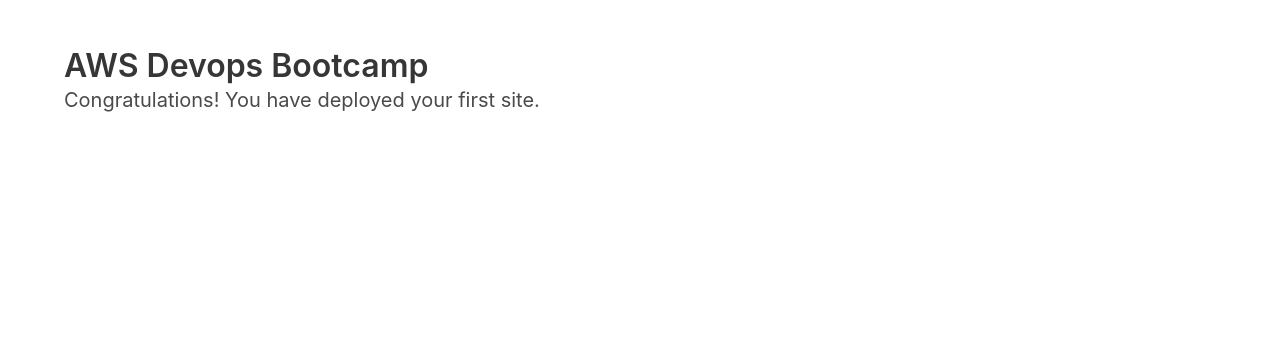
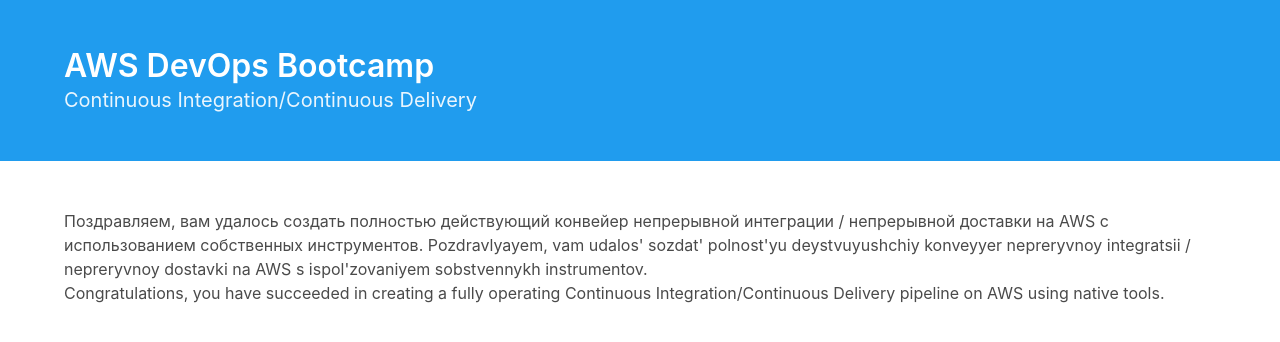
Before and after one commit to singledigit/do-bc, a website: page site/index.html in a window 1280 px wide. Drawn offline with nearby package versions, Linux system fonts and the light colour scheme.

Commit message:
updated site

```diff
--- a/site/index.html
+++ b/site/index.html
@@ -1,5 +1,6 @@
 <!DOCTYPE html>
 <html>
+
 <head>
   <meta charset="utf-8">
   <meta name="viewport" content="width=device-width, initial-scale=1">
@@ -7,16 +8,30 @@
   <link rel="stylesheet" href="https://cdnjs.cloudflare.com/ajax/libs/bulma/0.7.2/css/bulma.min.css">
   <script defer src="https://use.fontawesome.com/releases/v5.3.1/js/all.js"></script>
 </head>
+
 <body>
+  <section class="hero is-info">
+    <div class="hero-body">
+      <div class="container">
+        <h1 class="title">
+          AWS DevOps Bootcamp
+        </h1>
+        <h2 class="subtitle">
+          Continuous Integration/Continuous Delivery
+        </h2>
+      </div>
+    </div>
+  </section>
   <section class="section">
     <div class="container">
-      <h1 class="title">
-        AWS Devops Bootcamp
-      </h1>
-      <p class="subtitle">
-        Congratulations! You have deployed your first site.
+      <p>
+        Поздравляем, вам удалось создать полностью действующий конвейер непрерывной интеграции / непрерывной доставки на AWS с использованием собственных инструментов. Pozdravlyayem, vam udalos' sozdat' polnost'yu deystvuyushchiy konveyyer nepreryvnoy integratsii
+        / nepreryvnoy dostavki na AWS s ispol'zovaniyem sobstvennykh instrumentov.</p>
+      <p>
+        Congratulations, you have succeeded in creating a fully operating Continuous Integration/Continuous Delivery pipeline on AWS using native tools.
       </p>
     </div>
   </section>
 </body>
+
 </html>
```
Lines whose indentation alone changed are shown as unchanged.
